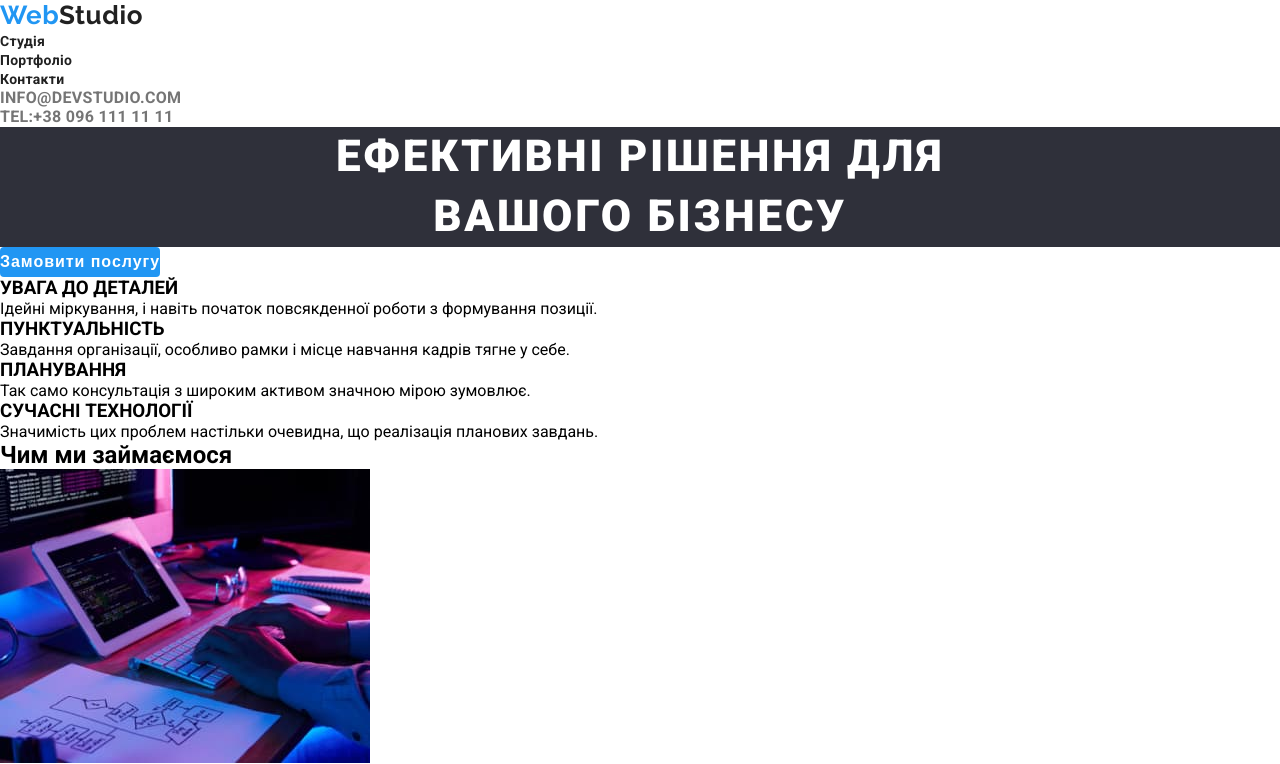
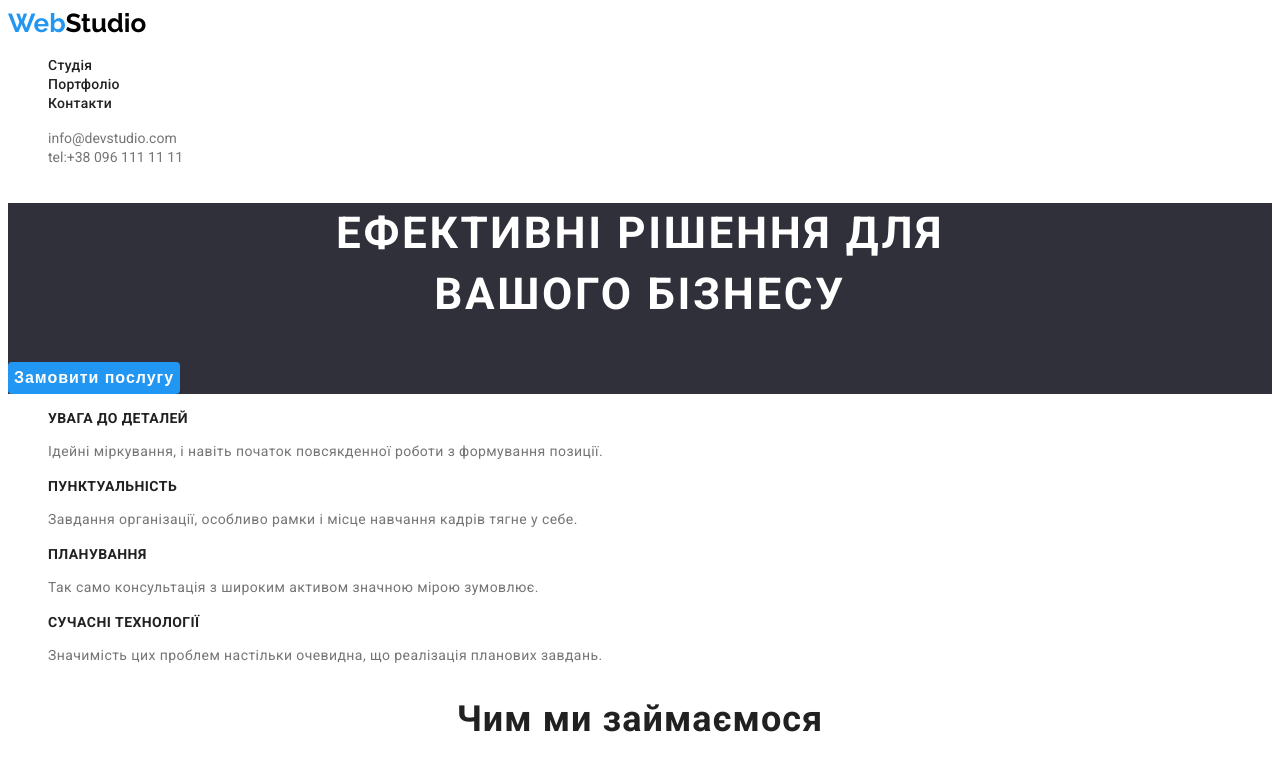
Before and after one commit to sergdwd/HW2, a plain HTML site: page index.html in a window 1280 px wide. Shown: the top 764 px of the page. Drawn offline with Linux system fonts and the light colour scheme.

Commit message:
new webstudio

```diff
--- /dev/null
+++ b/css/styles — копия.css
@@ -0,0 +1,144 @@
+*{
+    margin: 0;
+    padding: 0;
+
+}
+
+.header a{
+    font-style: normal;
+    font-weight: 700;
+    line-height: 1.1428;
+    letter-spacing: 0.02em;
+    text-decoration:none;
+    list-style: none;
+};
+
+.body{
+    font-family:'Roboto';
+    text-decoration:none;
+    color:#212121;
+}
+h1,h2,h3,h4,h5,h6{margin: 0px;
+        font-family:'Roboto';
+}
+
+ul{
+    list-style: none;
+}
+
+
+.header-nav-link{
+    font-family: 'Roboto';
+    font-style: normal;
+    font-weight: 500;
+    font-size: 14px;
+    line-height: 1.1428;
+    letter-spacing: 0.02em;
+    color: #212121;}
+
+
+.header-nav{list-style: none;
+}
+.footer-nav-link{
+text-decoration:none;
+font-family: 'Roboto';
+font-style: normal;
+font-weight: 400;
+font-size: 14px;
+line-height: 1.7142;
+letter-spacing: 0.03em;
+color: #FFFFFF;}
+
+.footer-bottom{
+background-color: #2F303A;}
+
+
+
+
+
+.header-nav-link:hover,
+.header-nav-link:focus,
+.header-contact:hover,
+.header-contact:focus,
+.footer-nav-link:hover,
+.footer-nav-link:focus
+{
+    color:#2196F3;
+}
+.header-nav-link:active,
+.header-contact:active,
+.footer-nav-link:active
+
+{
+    color: black;}
+
+.header-contact{
+    text-transform: uppercase;
+    color: #757575;
+}
+
+
+
+.list {font-family:'Roboto'
+}
+
+.header-button{
+    font-weight: 700;
+    font-size: 16px;
+    line-height: 1.875;
+    text-align: center;
+    letter-spacing: 0.06em;
+    color:#FFFFFF;
+    border: none;
+    background: #2196F3;
+    border-radius: 4px;
+}
+.header-button:hover,
+.header-button:focus{color:#212121;}
+
+.header-button:active{
+    color: #FFFFFF;}
+
+.title-h1{
+    font-family: 'Roboto';
+    font-style: normal;
+    text-align: center;
+    font-weight: 900;
+    font-size: 44px;
+    line-height: 1.3636;
+    letter-spacing: 0.06em;
+    text-transform: uppercase;
+    color: #FFFFFF;
+    background-color: #2F303A;;
+}
+
+
+
+
+.logo-studio{font-family: 'Raleway';
+    font-style: normal;
+    font-weight: 700;
+    font-size: 26px;
+    line-height: 1.1923;
+    color: #212121;
+    text-decoration:none;}
+.logo-web{
+    font-family: 'Raleway';
+    font-style: normal;
+    font-weight: 700;
+    font-size: 26px;
+    line-height: 1.1923;
+    color: #2196F3;
+    text-decoration:none}
+
+
+
+
+
+.logo-studio-footer{font-family: 'Raleway';
+    font-style: normal;
+    font-weight: 700;
+    font-size: 26px;
+    line-height: 1.1923;
+    color: #FFFFFF;
+    text-decoration:none;}
--- a/css/styles.css
+++ b/css/styles.css
@@ -1,144 +1,146 @@
-*{
-    margin: 0;
+/* {
+    /* margin: 0;
     padding: 0;
+    text-decoration: none;} */
 
-}
+:root{
+--main-background:#FFFFFF;
+--title-color:#212121;
+--contact-color:#757575;
+--active-color:#2196F3;
+--hero-background:#2F303A;
+--body-background:#F5F5F5;
+--command-background:#F5F4FA;}
 
-.header a{
-    font-style: normal;
-    font-weight: 700;
-    line-height: 1.1428;
-    letter-spacing: 0.02em;
-    text-decoration:none;
-    list-style: none;
-};
+ul {list-style: none;}
 
-.body{
-    font-family:'Roboto';
-    text-decoration:none;
-    color:#212121;
-}
-h1,h2,h3,h4,h5,h6{margin: 0px;
-        font-family:'Roboto';
-}
+body{
+    background-color: var(--main-background);
+    color: var(--title-color);
+    font-family: Roboto;}
+.header{color: var(--contact-color);}
 
-ul{
-    list-style: none;
-}
-
+a{text-decoration: none;}
 
 .header-nav-link{
-    font-family: 'Roboto';
-    font-style: normal;
+    color:var(--title-color);
     font-weight: 500;
     font-size: 14px;
     line-height: 1.1428;
-    letter-spacing: 0.02em;
-    color: #212121;}
-
-
-.header-nav{list-style: none;
-}
-.footer-nav-link{
-text-decoration:none;
-font-family: 'Roboto';
-font-style: normal;
-font-weight: 400;
-font-size: 14px;
-line-height: 1.7142;
-letter-spacing: 0.03em;
-color: #FFFFFF;}
-
-.footer-bottom{
-background-color: #2F303A;}
-
-
-
-
+    letter-spacing: 0.02em;}
+.contact-nav a{color: var(--contact-color);
+    font-size: 14px;}
 
 .header-nav-link:hover,
 .header-nav-link:focus,
 .header-contact:hover,
 .header-contact:focus,
 .footer-nav-link:hover,
-.footer-nav-link:focus
-{
-    color:#2196F3;
-}
+.footer-nav-link:focus,
+.footer-adress:hover,
+.footer-adress:focus,
+.footer-contacts:hover,
+.footer-contacts:focus
+    {color:var(--active-color);}
+
 .header-nav-link:active,
 .header-contact:active,
-.footer-nav-link:active
+.footer-adress:active,
+.footer-contacts:active,
+.footer-nav-link:active{color: red;}
 
-{
-    color: black;}
-
-.header-contact{
-    text-transform: uppercase;
-    color: #757575;
-}
-
-
-
-.list {font-family:'Roboto'
-}
-
-.header-button{
-    font-weight: 700;
-    font-size: 16px;
-    line-height: 1.875;
-    text-align: center;
-    letter-spacing: 0.06em;
-    color:#FFFFFF;
-    border: none;
-    background: #2196F3;
-    border-radius: 4px;
-}
-.header-button:hover,
-.header-button:focus{color:#212121;}
-
-.header-button:active{
-    color: #FFFFFF;}
-
-.title-h1{
-    font-family: 'Roboto';
-    font-style: normal;
-    text-align: center;
-    font-weight: 900;
-    font-size: 44px;
-    line-height: 1.3636;
-    letter-spacing: 0.06em;
-    text-transform: uppercase;
-    color: #FFFFFF;
-    background-color: #2F303A;;
-}
-
-
-
-
-.logo-studio{font-family: 'Raleway';
-    font-style: normal;
+.logo-web{
+    color:var(--active-color);
+    font-family: 'Raleway';
     font-weight: 700;
     font-size: 26px;
-    line-height: 1.1923;
-    color: #212121;
-    text-decoration:none;}
-.logo-web{
+    line-height:1.1923;}
+
+.logo-studio{color:#000000;
     font-family: 'Raleway';
-    font-style: normal;
     font-weight: 700;
     font-size: 26px;
-    line-height: 1.1923;
-    color: #2196F3;
-    text-decoration:none}
-
-
-
-
+    line-height:1.1923;}
 
 .logo-studio-footer{font-family: 'Raleway';
     font-style: normal;
     font-weight: 700;
     font-size: 26px;
     line-height: 1.1923;
-    color: #FFFFFF;
-    text-decoration:none;}
+    color: var(--main-background);}
+
+
+.section-title, .team-title
+{color: var(--title-text-color);
+    font-size: 36px;
+    line-height:1.2;text-align: center;
+    letter-spacing: 0.03em;
+    font-weight: 700;}
+
+.main{background-color: var(--hero-background);
+    color:var(--main-background) ;}
+.main-h1{color:var(--main-background);
+    font-size: 44px;
+    line-height: 1.4;
+    text-align: center;
+    letter-spacing: 0.06em;
+    text-transform: uppercase;}
+
+
+    .header-button{font-weight: 700;
+        font-size: 16px;
+        line-height: 1.875;
+        text-align: center;
+        align-items: center;
+        color:#FFFFFF;
+        background: var(--active-color);
+        border: none;
+        border-radius: 4px;
+        letter-spacing: 0.06em;
+        }
+
+    .header-button:hover,
+    .header-button:focus{color:blue;}
+
+    .header-button:active{
+        color: red;}
+
+.feature {background-color: var(--main-background-color);
+}
+.feature-list {
+}
+.feature-title {color: var(--title-text-color);
+    font-size: 14px;
+    line-height: 1.1428;
+    letter-spacing: 0.03em;
+    text-transform: uppercase;
+    font-weight: 700;
+}
+.feature-text {font-size: 14px;
+    line-height:1.7142;
+    letter-spacing: 0.03em;
+    color: var(--contact-color);
+}
+
+.section-title .team-title{color: var(--title-color);
+    font-weight: 700;
+    font-size: 36px;
+    line-height:1.1666;
+    letter-spacing: 0.03em;}
+
+.team-name{color:var(--title-text-color);
+    font-size: 16px;
+    line-height:1.1875 ;
+    letter-spacing: 0.03em;
+    font-weight: 500;
+    text-align: center;}
+
+.team-work{font-size: 16px;
+    line-height: 1.1875;
+    letter-spacing: 0.03em;
+    text-align: center;
+    color: var(--contact-color);}
+
+.footer-bottom{background-color: var(--hero-background);}
+.footer-adress{color: var(--body-background);}
+.footer-contacts{color: var(--contact-color);}
--- a/index.html
+++ b/index.html
@@ -10,52 +10,49 @@
     <link rel="stylesheet" href="./css/styles.css">
     <title>WebStudio</title>
 </head>
-<body class="body">
-<!-------------- HEADER ------------->
+<body>
 <header class="header">
-    <nav class="header-nav">
-    <a class="logo-web" href="./index.html">Web<span class="logo-studio">Studio</span></a>
-        <ul class="list">
+    <a href="./index.html"><span class="logo-web">Web</span><span class="logo-studio">Studio</span></a>
+    <nav>
+        <ul class="header-nav">
             <li><a class="header-nav-link" href="#">Студія</a></li>
             <li><a class="header-nav-link" href="./portfolio.html">Портфоліо</a></li>
             <li><a class="header-nav-link" href="#">Контакти</a></li>
         </ul>
-        <ul class="list">
+        <ul class="contact-nav">
             <li><a class="header-contact" href="mailto:info@devstudio.com">info@devstudio.com</a></li>
             <li><a class="header-contact" href="tel:+380961111111">tel:+38 096 111 11 11</a></li>
         </ul>
     </nav>
-
 </header>
-<!-------------- HERO ------------->
-<main class="main">
-    <section>
-        <h1 class="title-h1">Ефективні рішення для <br>вашого бізнесу</h1>
+<main>
+    <section class="main">
+        <h1 class="main-h1">Ефективні рішення для <br>вашого бізнесу</h1>
         <button class="header-button" type="button">Замовити послугу</button>
     </section>
-    <section>
+    <section class="feature">
         <h2 hidden>Особливості</h2>
-        <ul class="list">
+        <ul class="feature-list">
             <li>
-                <h3>УВАГА ДО ДЕТАЛЕЙ</h3>
-                <p>Ідейні міркування, і навіть початок повсякденної роботи з формування позиції.</p>
+                <h3 class="feature-title">УВАГА ДО ДЕТАЛЕЙ</h3>
+                <p class="feature-text">Ідейні міркування, і навіть початок повсякденної роботи з формування позиції.</p>
             </li>
             <li>
-                <h3>ПУНКТУАЛЬНІСТЬ</h3>
-                <p>Завдання організації, особливо рамки і місце навчання кадрів тягне у себе.</p>
+                <h3 class="feature-title">ПУНКТУАЛЬНІСТЬ</h3>
+                <p class="feature-text">Завдання організації, особливо рамки і місце навчання кадрів тягне у себе.</p>
             </li>
             <li>
-                <h3>ПЛАНУВАННЯ</h3>
-                <p>Так само консультація з широким активом значною мірою зумовлює.</p>
+                <h3 class="feature-title">ПЛАНУВАННЯ</h3>
+                <p class="feature-text">Так само консультація з широким активом значною мірою зумовлює.</p>
             </li>
             <li>
-                <h3>СУЧАСНІ ТЕХНОЛОГІЇ</h3>
-                <p>Значимість цих проблем настільки очевидна, що реалізація планових завдань.</p>
+                <h3 class="feature-title">СУЧАСНІ ТЕХНОЛОГІЇ</h3>
+                <p class="feature-text">Значимість цих проблем настільки очевидна, що реалізація планових завдань.</p>
             </li>
         </ul>
     </section>
     <section>
-        <h2>Чим ми займаємося</h2>
+        <h2 class="section-title">Чим ми займаємося</h2>
         <ul class="list">
             <li><img src="./image/box1.jpg" alt="послуга1" width="370" height="294"></li>
             <li><img src="./image/box2.jpg" alt="послуга2" width="370" height="294"></li>
@@ -63,36 +60,35 @@
         </ul>
     </section>
     <section>
-        <h2>Наша команда</h2>
+        <h2 class="team-title">Наша команда</h2>
         <ul class="list">
             <li><img src="./image/pers1.jpg" alt="Ігор Дем'яненко" width="270" height="260">
-            <h3>Ігор Дем'яненко</h3>
-            <p>Product Designer</p></li>
+            <h3 class="team-name">Ігор Дем'яненко</h3>
+            <p class="team-work">Product Designer</p></li>
             <li><img src="./image/pers2.jpg" alt="Ольга Рєпіна" width="270" height="260">
-            <h3>Ольга Рєпіна</h3>
-            <p>Frontend Developer</p></li>
+            <h3 class="team-name">Ольга Рєпіна</h3>
+            <p class="team-work">Frontend Developer</p></li>
             <li><img src="./image/pers3.jpg" alt="Микола Тарасов" width="270" height="260">
-            <h3>Микола Тарасов</h3>
-            <p>Marketing</p></li>
+            <h3 class="team-name">Микола Тарасов</h3>
+            <p class="team-work">Marketing</p></li>
             <li><img src="./image/pers4.jpg" alt="Михайло Єрмаков" width="270" height="260">
-            <h3>Михайло Єрмаков</h3>
-            <p>UI Designer</p></li>
+            <h3 class="team-name">Михайло Єрмаков</h3>
+            <p class="team-work">UI Designer</p></li>
         </ul>
     </section>
 </main>
-<!-------------- FOOTER ------------->
 <footer class="footer-bottom">
     <a class="logo-web" href="./index.html">Web<span class="logo-studio-footer">Studio</span></a>
     <address>
         <ul class="list">
             <li>
-                <a class="footer-nav-link" href="https://goo.gl/maps/PwNUc9TPQD4zUsDg7" target="_blank" rel="noopener noreferrer">м. Київ, пр-т Лесі Українки, 26</a>
+                <a class="footer-adress" href="https://goo.gl/maps/PwNUc9TPQD4zUsDg7" target="_blank" rel="noopener noreferrer">м. Київ, пр-т Лесі Українки, 26</a>
             </li>
             <li>
-                <a class="footer-nav-link" href="mailto:info@devstudio.com">info@devstudio.com</a>
+                <a class="footer-contacts" href="mailto:info@devstudio.com">info@devstudio.com</a>
             </li>
             <li>
-                <a class="footer-nav-link" href="tel:+380961111111">+38 096 111 11 11</a>
+                <a class="footer-contacts" href="tel:+380961111111">+38 096 111 11 11</a>
             </li>
         </ul>
     </address>
```
Also changed, not shown: portfolio.html (+3 -3 lines).
